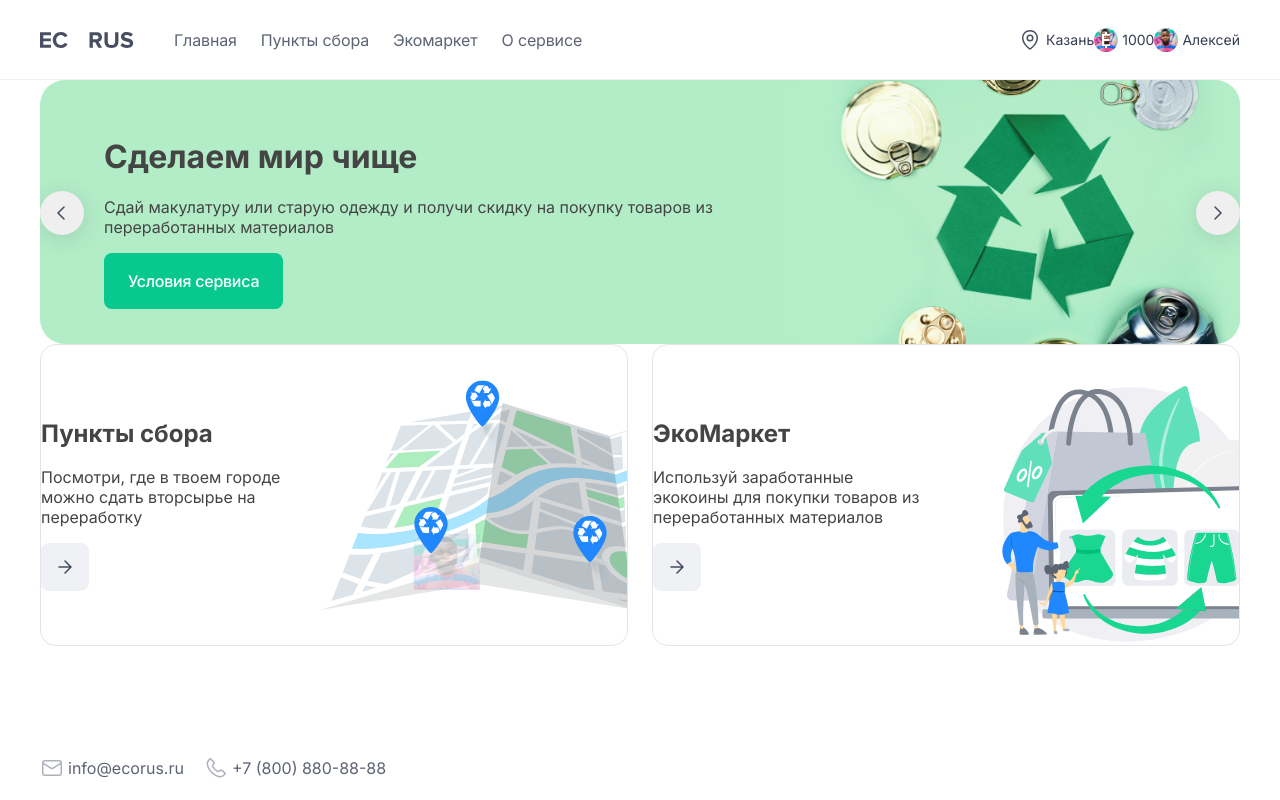
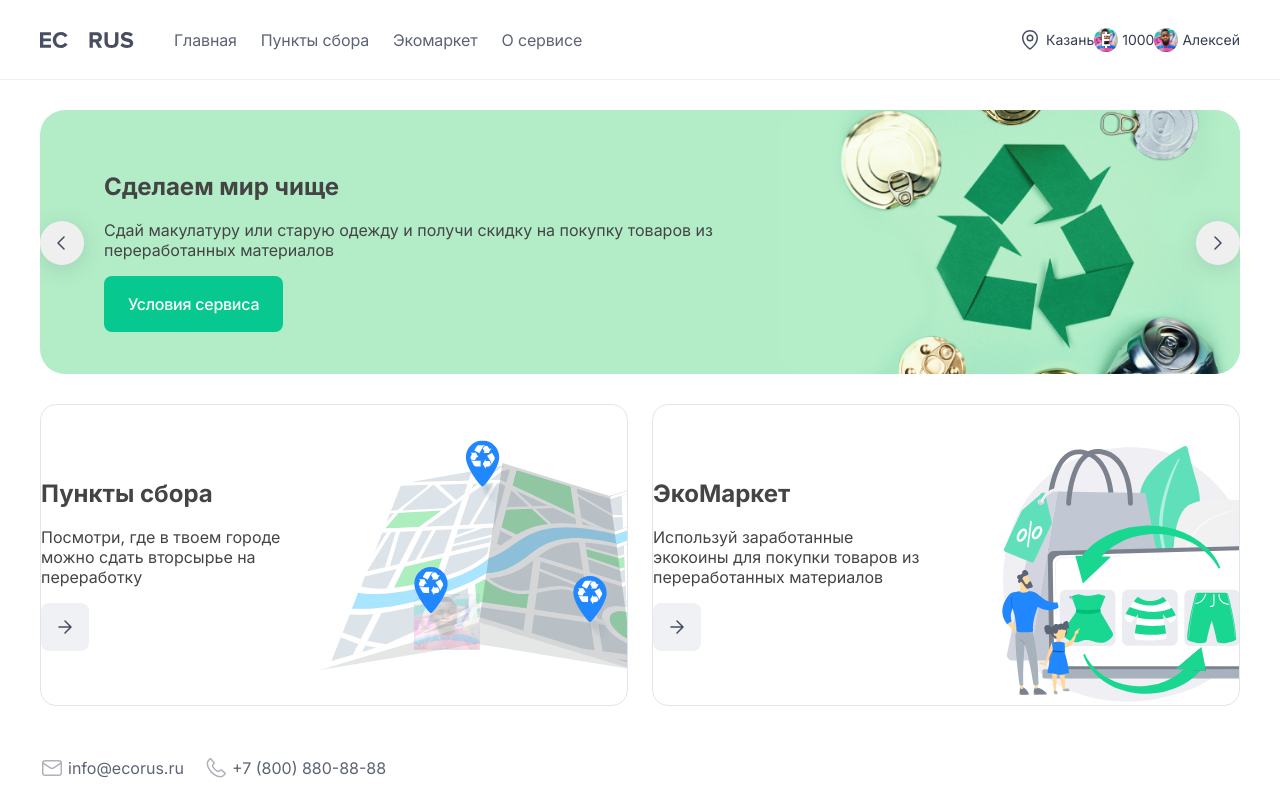
Before and after one commit to xenoturbellida/ecarus, a React (Create React App) app: page / in a window 1280 px wide. Built offline with nearby package versions, Linux system fonts and the light colour scheme.

Commit message:
align main content

```diff
--- a/src/components/Gallery/index.module.sass
+++ b/src/components/Gallery/index.module.sass
@@ -10,3 +10,6 @@
 
   &Right
     right: 0
+
+.galleryWrapper
+  width: 100%
--- a/src/components/Gallery/index.tsx
+++ b/src/components/Gallery/index.tsx
@@ -29,6 +29,7 @@ export const Gallery = () => {
     }
 
     return (
+        <article className={styles.galleryWrapper}>
             <Swiper id='main'>
                 <div className={cx({
                     buttonWrapper: true,
@@ -46,5 +47,6 @@ export const Gallery = () => {
                     <SliderNextButton />
                 </div>
             </Swiper>
+        </article>
     );
 }
--- a/src/pages/MainPage/index.module.sass
+++ b/src/pages/MainPage/index.module.sass
@@ -1,3 +1,10 @@
 .cards
   display: flex
   justify-content: space-between
+
+.mainWrapper
+  width: 100%
+  height: 100%
+  display: flex
+  flex-direction: column
+  justify-content: space-evenly
--- a/src/pages/MainPage/index.tsx
+++ b/src/pages/MainPage/index.tsx
@@ -6,6 +6,7 @@ import {Card} from "../../components/Card";
 export const MainPage = () => {
     return (
         <BaseLayout>
+            <div className={styles.mainWrapper}>
                 <Gallery />
                 <div className={styles.cards}>
                     <Card
@@ -25,7 +26,7 @@ export const MainPage = () => {
                         to='#'
                     />
                 </div>
-
+            </div>
         </BaseLayout>
     )
 }
```
Lines whose indentation alone changed are shown as unchanged.
